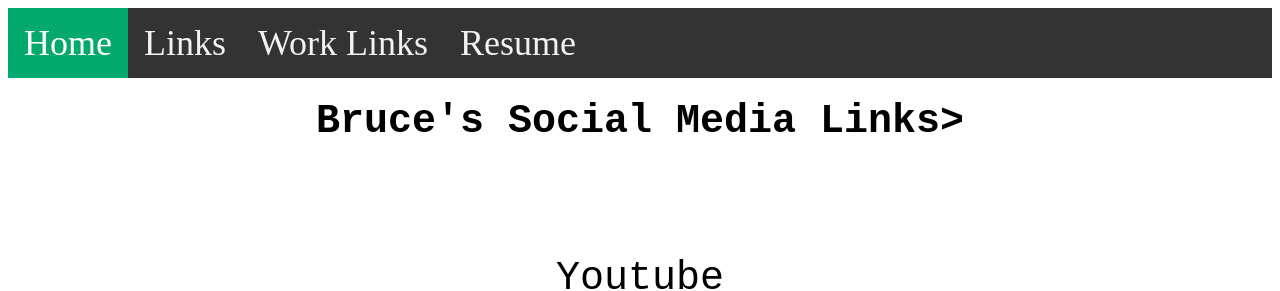
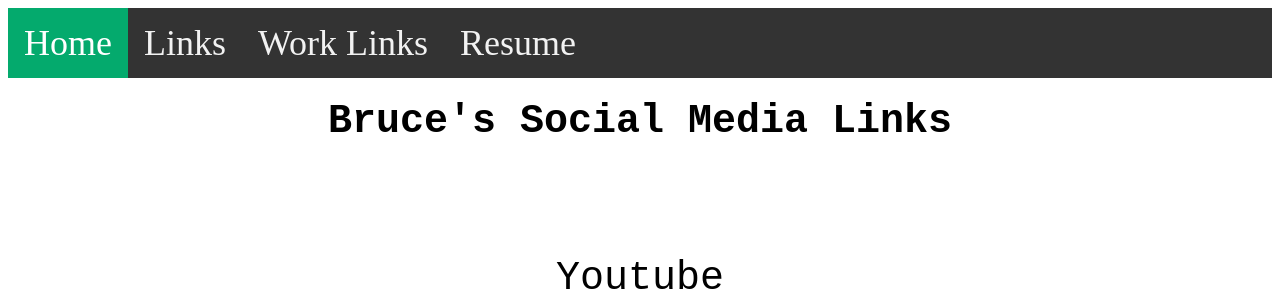
Before and after one commit to bdeg1007/bdeg1007.github.io, a plain HTML site: page links.htm in a window 1280 px wide. Shown: the top 291 px of the page. Drawn offline with Linux system fonts and the light colour scheme.

Commit message:
Add files via upload

```diff
--- a/links.htm
+++ b/links.htm
@@ -16,7 +16,7 @@ Bruce Engelberg
   <a href="resume.htm">Resume</a>
 </div>
 <H1>
-    <center><font face="monospace" size="256px" color="#000000">Bruce's Social Media Links></center>
+    <center><font face="monospace" size="256px" color="#000000">Bruce's Social Media Links</center>
 </H1>
 <body bgcolor= "white">
 	<center><font face="monospace" size="128px" color="#000000">
```
